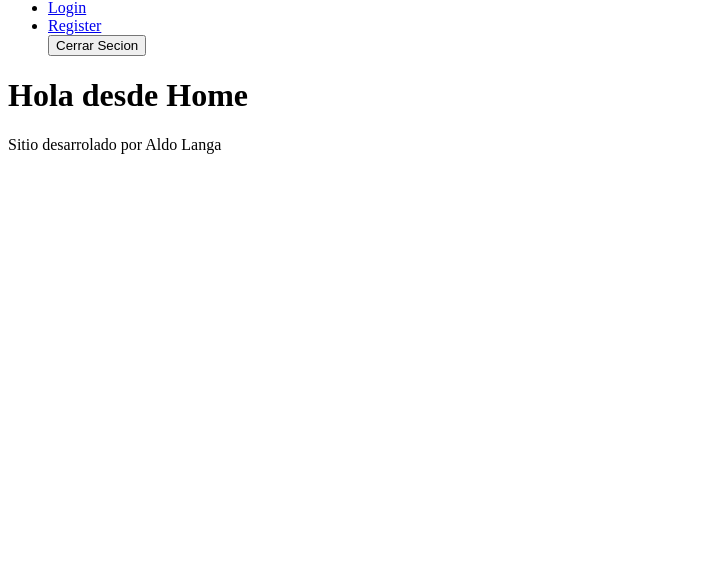
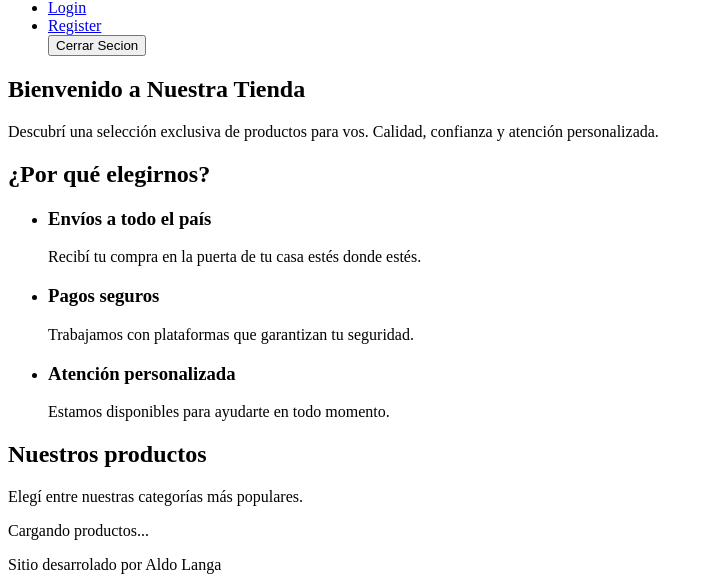
Before and after one commit to Aldlanga80/clase26-22-7, a React (Vite) app: page / in a window 1280 px wide. Shown: the part 365-952 px from the top of the page, without its empty margins (0-713 px from the left). Before the commit the page ends 800 px from the top, so only its background shows below. Built offline with nearby package versions, Linux system fonts and the light colour scheme.

Commit message:
add: cotenido estatico en home, separacion de seccion para productos

```diff
--- a/src/pages/Home.jsx
+++ b/src/pages/Home.jsx
@@ -2,10 +2,41 @@ import { Layout } from "../components/Layout"
 
 const Home = () => {
   return (
-    <Layout background="red">
-      <h1>Hola desde Home</h1>
+    <Layout>
+      <section>
+        <h1>Bienvenido a Nuestra Tienda</h1>
+        <p>Descubrí una selección exclusiva de productos para vos. Calidad, confianza y atención personalizada.</p>
+      </section>
+
+      <section>
+        <h2>¿Por qué elegirnos?</h2>
+        <ul>
+          <li>
+            <h3>Envíos a todo el país</h3>
+            <p>Recibí tu compra en la puerta de tu casa estés donde estés.</p>
+          </li>
+          <li>
+            <h3>Pagos seguros</h3>
+            <p>Trabajamos con plataformas que garantizan tu seguridad.</p>
+          </li>
+          <li>
+            <h3>Atención personalizada</h3>
+            <p>Estamos disponibles para ayudarte en todo momento.</p>
+          </li>
+        </ul>
+      </section>
+
+      <section>
+        <h2>Nuestros productos</h2>
+        <p>Elegí entre nuestras categorías más populares.</p>
+
+        {/* Sección reservada para carga diferida de productos */}
+        <div>
+          <p>Cargando productos...</p>
+        </div>
+      </section>
     </Layout>
-
   )
 }
+
 export { Home }
```
